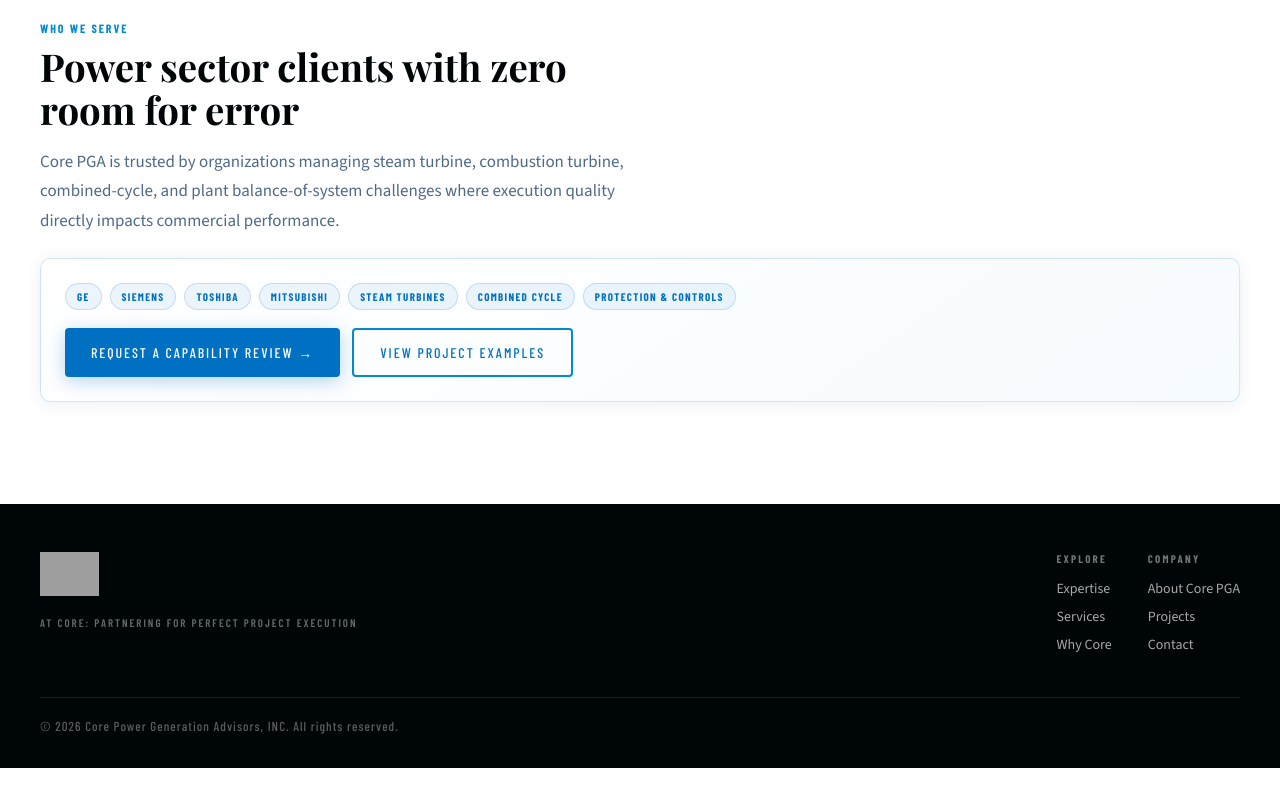
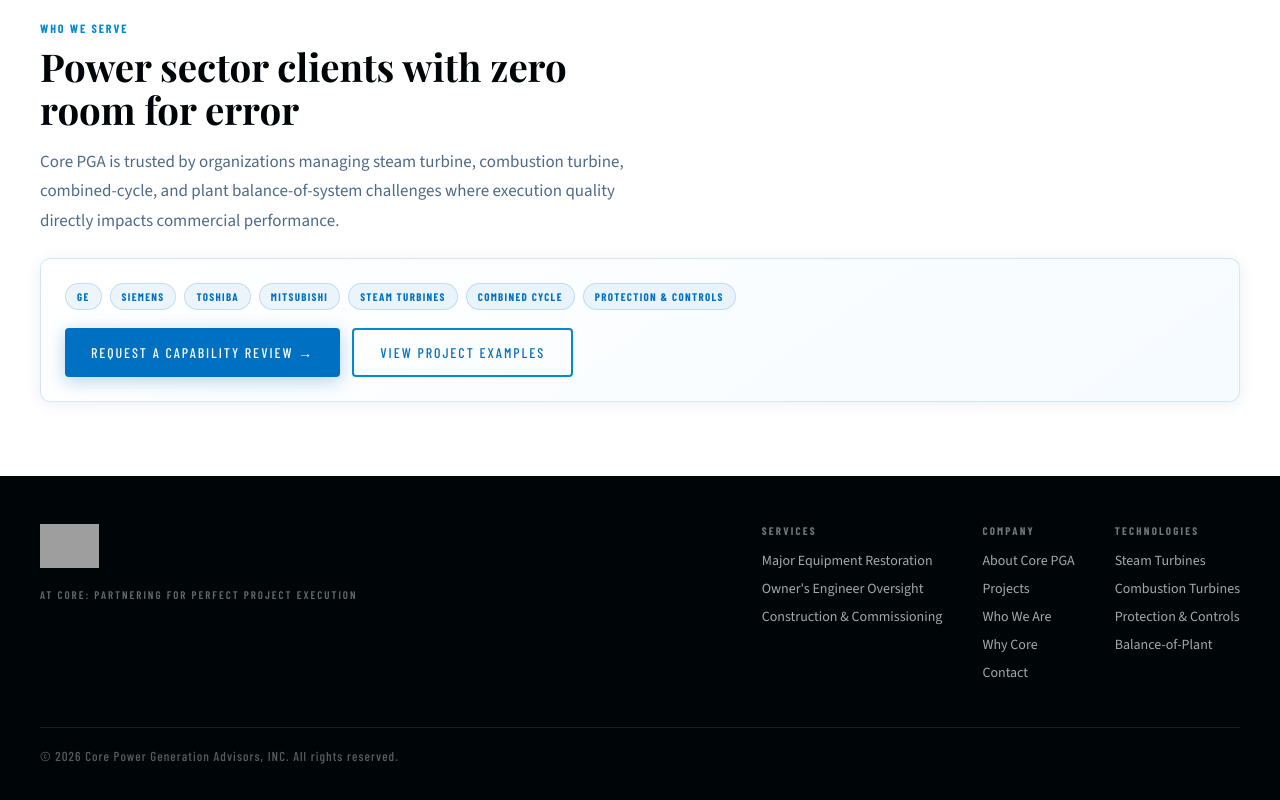
Before and after one commit to Austin-ops97/Corepgatest, a plain HTML site: page about.html in a window 1280 px wide. Shown: the part 2885-3685 px from the top of the page. Before the commit the page ends 3653 px from the top, so only its background shows below. Drawn offline with nearby package versions, Linux system fonts and the light colour scheme; grey boxes are pictures that could not be loaded; a web font is replaced by a local one.

Commit message:
Match inner-page footers to the homepage.
Give Why Core, About, Contact, Projects, and Thanks the homepage footer columns, logo, and copyright, and keep Who We Are before Why Core in the footer links.

Co-authored-by: Austin-ops97 <Austin-ops97@users.noreply.github.com>

```diff
--- a/about.html
+++ b/about.html
@@ -168,7 +168,7 @@
     </section>
   </main>
 
-  <footer class="site-footer">
+  <footer>
     <div class="wrap">
       <div class="foot">
         <div class="foot-logo">
@@ -177,20 +177,29 @@
         </div>
         <div class="foot-links">
           <div class="foot-col">
-            <h6>Explore</h6>
-            <a href="index.html#expertise">Expertise</a>
-            <a href="index.html#services">Services</a>
-            <a href="why-core.html">Why Core</a>
+            <h6>Services</h6>
+            <a href="index.html#expertise">Major Equipment Restoration</a>
+            <a href="index.html#expertise">Owner's Engineer Oversight</a>
+            <a href="index.html#expertise">Construction &amp; Commissioning</a>
           </div>
           <div class="foot-col">
             <h6>Company</h6>
             <a href="about.html">About Core PGA</a>
             <a href="projects.html">Projects</a>
+            <a href="index.html#who-we-are">Who We Are</a>
+            <a href="why-core.html">Why Core</a>
             <a href="contact.html">Contact</a>
+          </div>
+          <div class="foot-col">
+            <h6>Technologies</h6>
+            <a href="index.html#services">Steam Turbines</a>
+            <a href="index.html#services">Combustion Turbines</a>
+            <a href="index.html#services">Protection &amp; Controls</a>
+            <a href="index.html#services">Balance-of-Plant</a>
           </div>
         </div>
       </div>
-      <div class="foot-bottom">© <span data-year></span> Core Power Generation Advisors, INC. All rights reserved.</div>
+      <div class="foot-bottom">© <span id="yr"></span> Core Power Generation Advisors, INC. All rights reserved.</div>
     </div>
   </footer>
 
--- a/corepga-pages.css
+++ b/corepga-pages.css
@@ -344,12 +344,12 @@ a.btn-secondary {
 .timeline .step:first-child { padding-top: 14px; }
 .page-projects .phase-strip + .timeline { margin-top: 32px; }
 
+footer,
 .site-footer {
   background: var(--ink);
-  padding: 48px 0 34px;
-  margin-top: 28px;
+  padding: 48px 0 36px;
 }
-.foot { display: flex; align-items: flex-start; justify-content: space-between; gap: 30px; flex-wrap: wrap; }
+.foot { display: flex; align-items: flex-start; justify-content: space-between; gap: 32px; flex-wrap: wrap; }
 .foot-logo img { height: 44px; width: auto; margin-bottom: 14px; }
 .foot-tagline {
   font-family: var(--cond);
@@ -359,24 +359,34 @@ a.btn-secondary {
   text-transform: uppercase;
   color: rgba(255, 255, 255, 0.4);
 }
-.foot-links { display: flex; gap: 36px; flex-wrap: wrap; }
+.foot-links { display: flex; gap: 40px; flex-wrap: wrap; }
 .foot-col h6 {
   margin: 0 0 14px;
   font-family: var(--cond);
   font-size: 11px;
+  font-weight: 700;
   letter-spacing: 0.2em;
   text-transform: uppercase;
   color: rgba(255, 255, 255, 0.45);
 }
-.foot-col a {
+.foot-col a,
+.foot-col button {
   display: block;
   margin-bottom: 9px;
   color: rgba(255, 255, 255, 0.65);
   font-size: 14px;
+  background: transparent;
+  border: none;
+  cursor: pointer;
+  text-align: left;
+  padding: 0;
+  font-family: var(--body);
+  transition: color 0.15s;
 }
-.foot-col a:hover { color: var(--b1); }
+.foot-col a:hover,
+.foot-col button:hover { color: var(--b1); }
 .foot-bottom {
-  margin-top: 34px;
+  margin-top: 36px;
   padding-top: 20px;
   border-top: 1px solid rgba(255, 255, 255, 0.1);
   font-size: 13px;
@@ -904,7 +914,7 @@ textarea { min-height: 130px; resize: vertical; }
   .grid-4, .stat-grid { grid-template-columns: 1fr; }
   .stat { border-right: none; border-bottom: 1px solid rgba(255, 255, 255, 0.15); }
   .stat:last-child { border-bottom: none; }
-  .foot-links { flex-direction: column; gap: 22px; }
+  .foot-links { flex-direction: column; gap: 24px; }
   .brand img { height: 40px; max-width: 210px; transform: translateX(-6px); }
 }
 
@@ -968,6 +978,7 @@ textarea { min-height: 130px; resize: vertical; }
 
 @media print {
   .site-header,
+  footer,
   .site-footer,
   .no-print,
   .hamburger,
--- a/corepga-pages.js
+++ b/corepga-pages.js
@@ -1,4 +1,4 @@
-document.querySelectorAll('[data-year]').forEach((el) => {
+document.querySelectorAll('[data-year], #yr').forEach((el) => {
   el.textContent = new Date().getFullYear();
 });
 
```
Also changed, not shown: contact.html (+15 -6 lines), index.html (+1 -0 lines), projects.html (+15 -6 lines), thanks.html (+15 -6 lines), why-core.html (+15 -6 lines).
